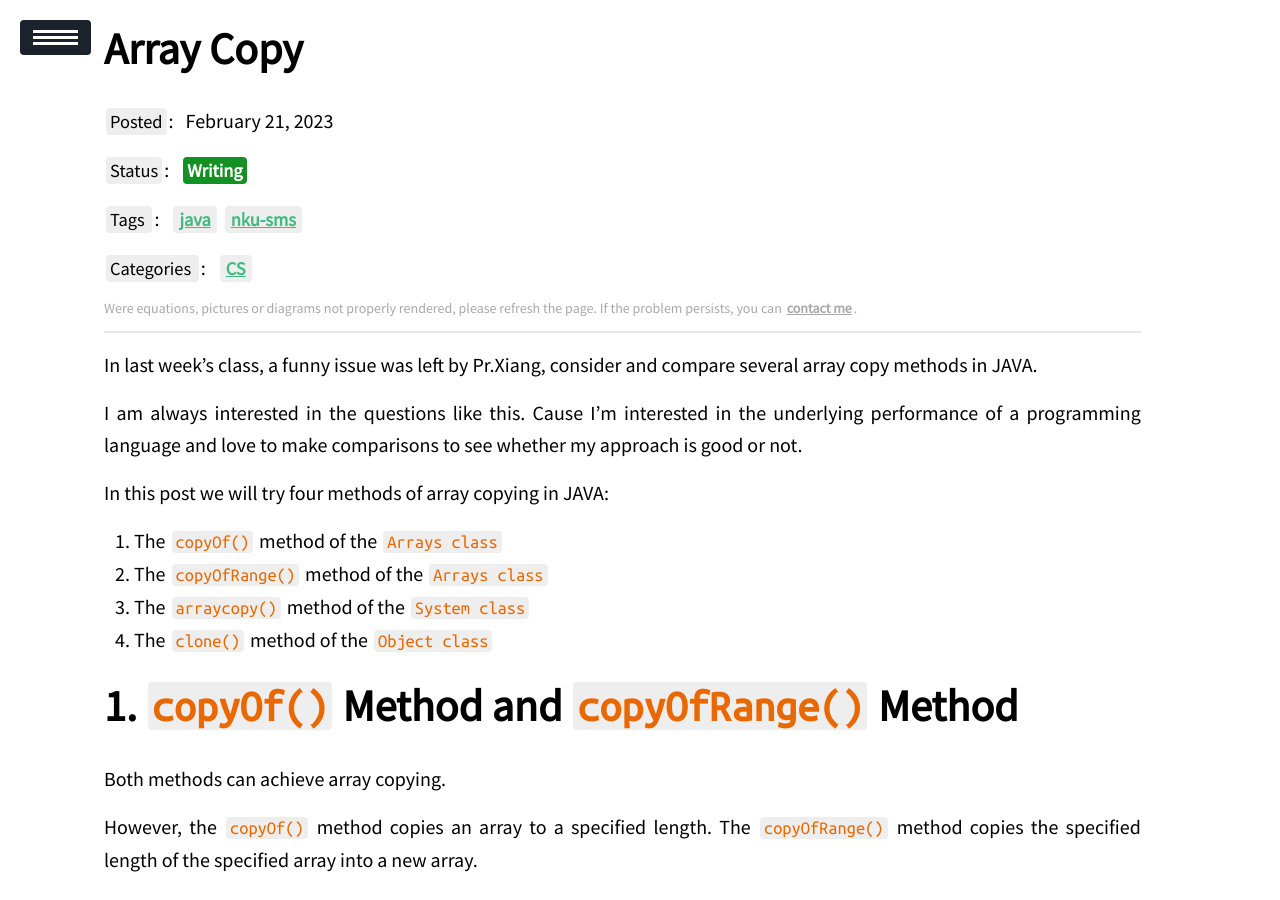
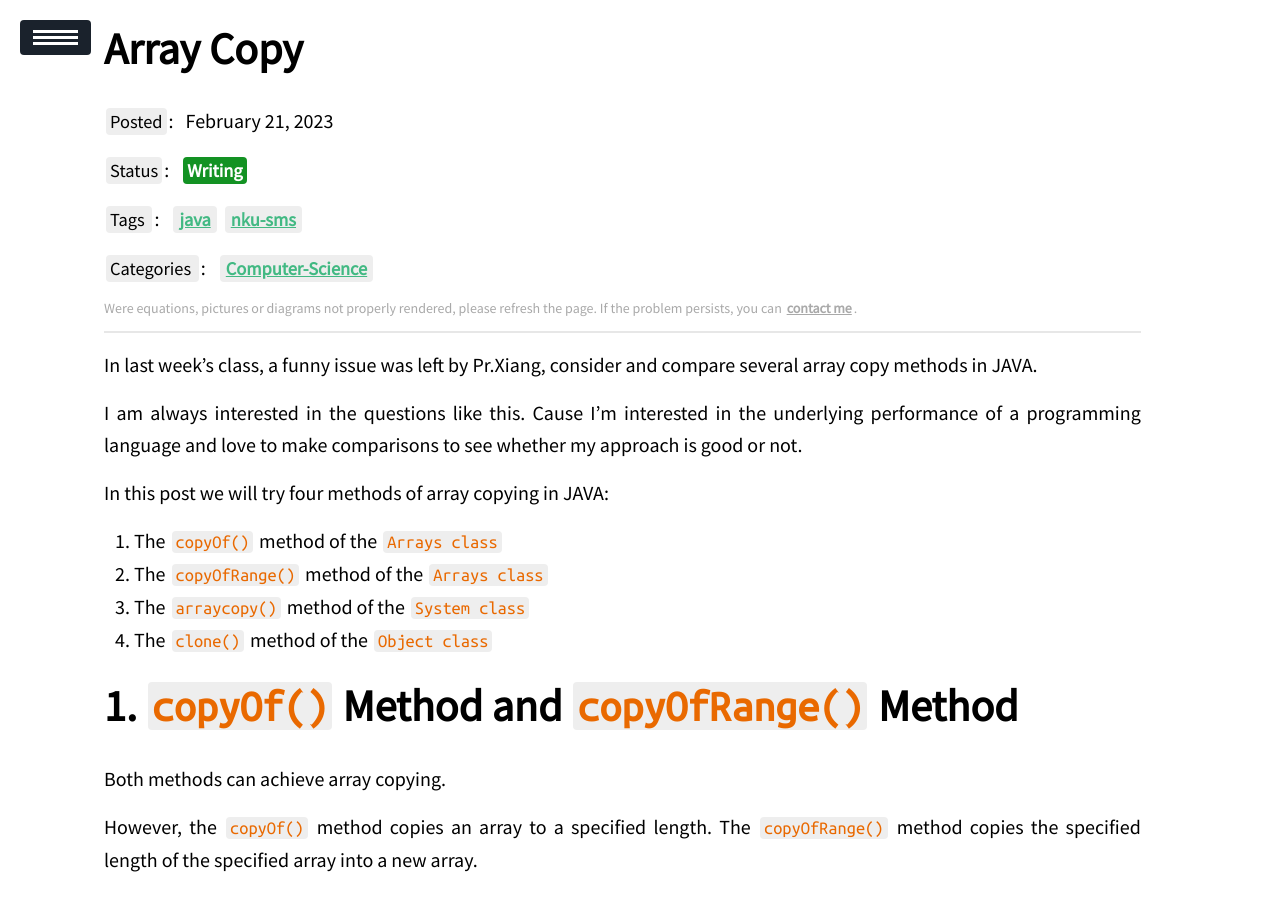
Before and after one commit to ssskz/ssskz.github.io, a Jekyll site: the page built from _posts/2023-2-21-Array-Copy.md, in a window 1280 px wide and 900 px high. Built offline with Jekyll 4.4.1, drawn with Linux system fonts in a browser that asks for light colours; our own code applies the rules of GitHub Pages for plain Markdown files; a script that is not in the unit is left out.

Commit message:
update _posts/2023-2-21-Array-Copy.md.
Signed-off-by: ssskz <12497590+ssskz@user.noreply.gitee.com>

```diff
--- a/_posts/2023-2-21-Array-Copy.md
+++ b/_posts/2023-2-21-Array-Copy.md
@@ -6,7 +6,7 @@ mathjax: true
 mermaid: true
 status: Writing
 tags: java nku-sms
-categories: CS
+categories: Computer-Science
 description: This is my learning shares of JAVA course given by Pr. Xiang sms, Nankai University, in 2023 spring semester.
 ---
 
```
